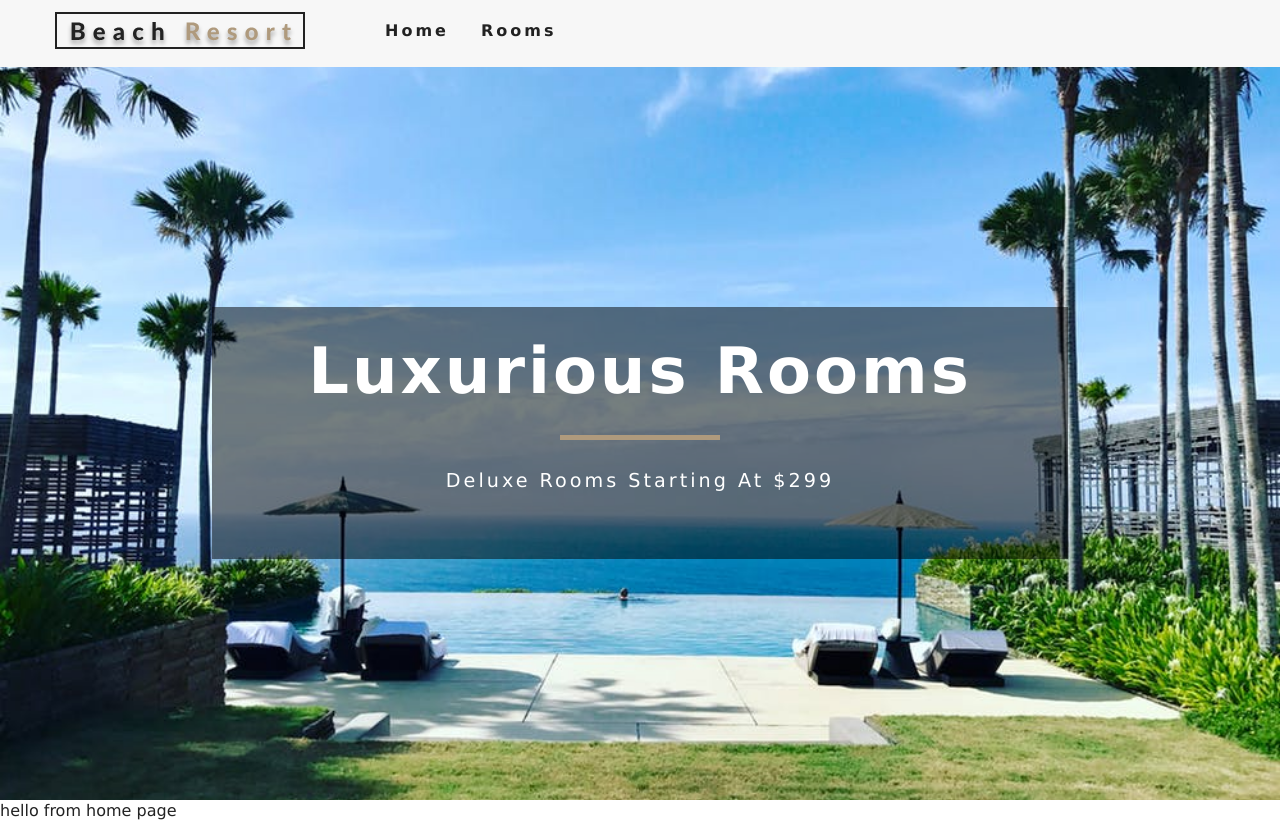
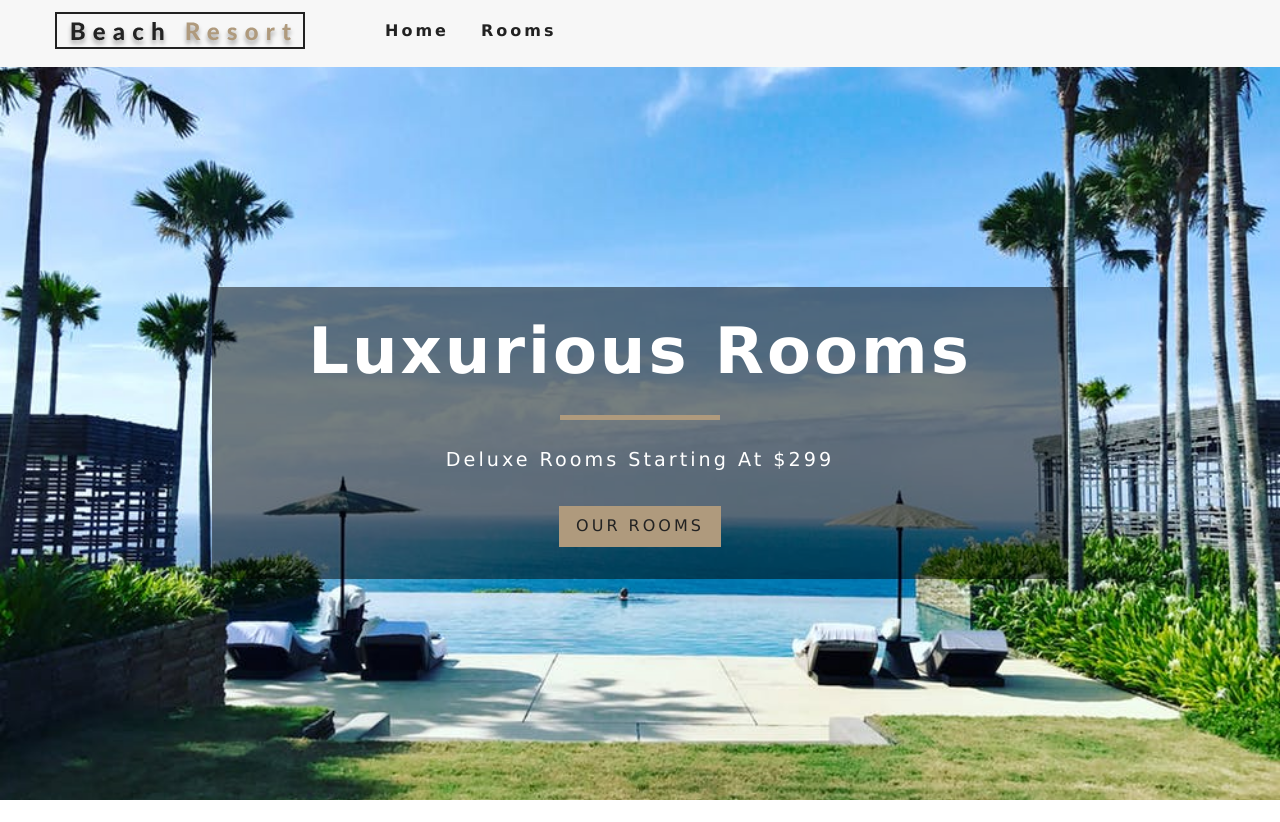
Before and after one commit to BrittanyBlake/resort-reservations, a React (Create React App) app: page / in a window 1280 px wide. After the commit the page ends 800 px from the top, so only its background shows below. Built offline with nearby package versions, Linux system fonts and the light colour scheme.

Commit message:
add link to rooms page to banner in homepage

```diff
--- a/src/pages/Home.js
+++ b/src/pages/Home.js
@@ -1,14 +1,19 @@
 import React from "react";
 import Hero from "../components/Hero";
-import Banner from '../components/Banner'
+import Banner from "../components/Banner";
+import {Link} from 'react-router-dom'
 
 const Home = () => {
   return (
     <div>
       <Hero>
-        <Banner title='luxurious rooms' subtitle='deluxe rooms starting at $299'/>
+        <Banner
+          title="luxurious rooms"
+          subtitle="deluxe rooms starting at $299"
+        >
+        <Link to='/rooms' className='btn-primary'> our rooms</Link>
+        </Banner>
       </Hero>
-      hello from home page
     </div>
   );
 };
```
